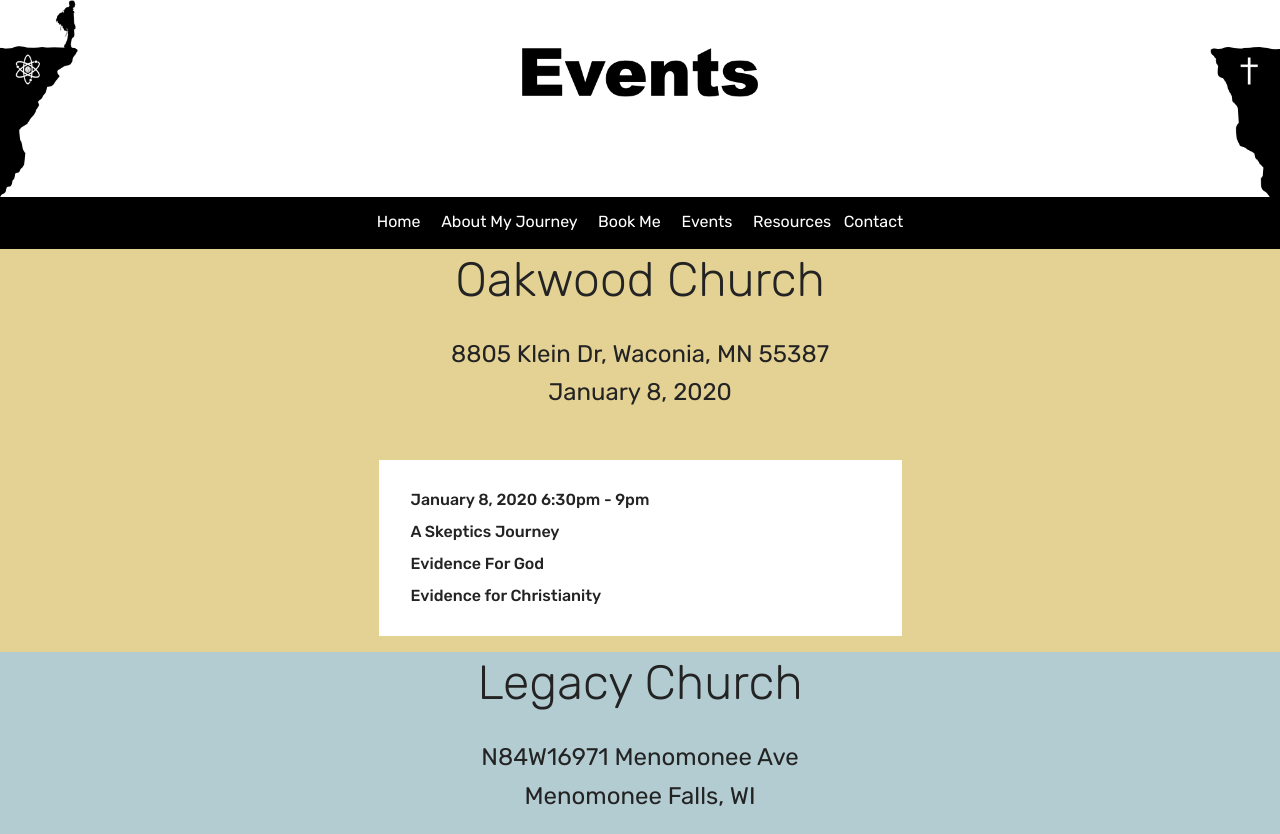
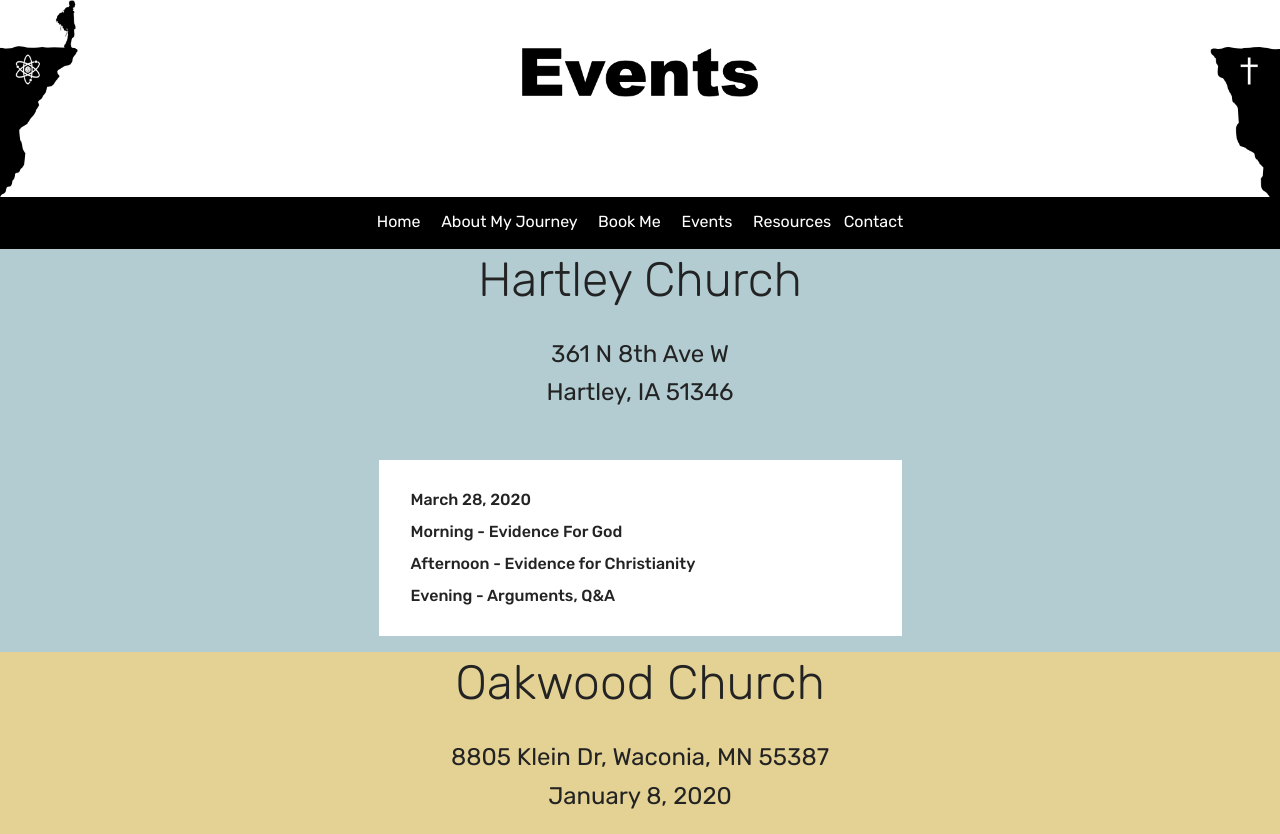
Before and after one commit to aSkepticsJourney/aSkepticsJourney.github.io, a plain HTML site: page Events.html in a window 1280 px wide. Shown: the top 834 px of the page. Drawn offline with Linux system fonts and the light colour scheme.

```diff
--- a/Events.html
+++ b/Events.html
@@ -49,7 +49,7 @@
     </figure>
 </section>
 
-<section class="engine"><a href="https://mobirise.info/j">website templates</a></section><section class="mbr-section content4 cid-rOCJQpHJJD" id="content4-33">
+<section class="engine"><a href="https://mobirise.info/y">html website templates</a></section><section class="mbr-section content4 cid-rOCJQpHJJD" id="content4-33">
 
 
 
@@ -61,6 +61,55 @@
                     <a href="index.html" class="text-white">Home</a> &nbsp; &nbsp;&nbsp;<a href="About.html" class="text-white">About My Journey&nbsp;</a>&nbsp; &nbsp; <a href="page3.html" class="text-white">Book Me</a> &nbsp; &nbsp; <a href="Events.html" class="text-white">Events</a> &nbsp; &nbsp; <a href="assets/files/Resources.pdf" target="_blank" class="text-white">Resources</a> &nbsp; <a href="mailto:aSkepticsJourney@gmail.com" class="text-white">Contact</a></p></h3>
 
             </div>
+        </div>
+    </div>
+</section>
+
+<section class="header1 cid-rPRtCfmoBc" id="header16-3b">
+
+
+
+
+
+    <div class="container">
+        <div class="row justify-content-md-center">
+            <div class="col-md-10 align-center">
+
+                <h3 class="mbr-section-subtitle mbr-light pb-3 mbr-fonts-style display-2">
+                    Hartley Church<br></h3>
+                <p class="mbr-text pb-3 mbr-fonts-style display-5">
+                    361 N 8th Ave W<br>Hartley, IA 51346
+                </p>
+
+            </div>
+        </div>
+    </div>
+
+</section>
+
+<section class="features3 cid-rPRtDcnfY8" id="features3-3c">
+
+
+
+
+    <div class="container">
+        <div class="media-container-row">
+            <div class="card p-3 col-12 col-md-6">
+                <div class="card-wrapper">
+
+                    <div class="card-box">
+                        <h4 class="card-title mbr-fonts-style display-7">March 28, 2020<br><br>Morning - Evidence For God<br><br>Afternoon - Evidence for Christianity<br><br>Evening - Arguments, Q&amp;A</h4>
+
+                    </div>
+
+                </div>
+            </div>
+
+
+
+
+
+
         </div>
     </div>
 </section>
--- a/assets/mobirise/css/mbr-additional.css
+++ b/assets/mobirise/css/mbr-additional.css
@@ -1107,6 +1107,58 @@ section.lazy-placeholder:after {
 .cid-rOCJQpHJJD .mbr-section-subtitle P {
   text-align: center;
 }
+.cid-rPRtCfmoBc {
+  padding-top: 0px;
+  padding-bottom: 0px;
+  background-color: #b2ccd2;
+}
+.cid-rPRtCfmoBc P {
+  color: #767676;
+}
+.cid-rPRtCfmoBc .mbr-text,
+.cid-rPRtCfmoBc .mbr-section-btn {
+  color: #232323;
+}
+.cid-rPRtDcnfY8 {
+  padding-top: 0px;
+  padding-bottom: 0px;
+  background-color: #b2ccd2;
+}
+.cid-rPRtDcnfY8 .card-box {
+  padding: 0 2rem;
+}
+.cid-rPRtDcnfY8 .mbr-section-btn {
+  padding-top: 1rem;
+}
+.cid-rPRtDcnfY8 .mbr-section-btn a {
+  margin-top: 1rem;
+  margin-bottom: 0;
+}
+.cid-rPRtDcnfY8 h4 {
+  font-weight: 500;
+  margin-bottom: 0;
+  text-align: left;
+  padding-top: 2rem;
+}
+.cid-rPRtDcnfY8 p {
+  margin-bottom: 0;
+  text-align: left;
+  padding-top: 1.5rem;
+}
+.cid-rPRtDcnfY8 .mbr-text {
+  color: #767676;
+}
+.cid-rPRtDcnfY8 .card-wrapper {
+  height: 100%;
+  padding-bottom: 2rem;
+  background: #ffffff;
+  box-shadow: 0px 0px 0px 0px rgba(0, 0, 0, 0);
+  transition: box-shadow 0.3s;
+}
+.cid-rPRtDcnfY8 .card-wrapper:hover {
+  box-shadow: 0px 0px 30px 0px rgba(0, 0, 0, 0.05);
+  transition: box-shadow 0.3s;
+}
 .cid-rMIHnpXzxM {
   padding-top: 0px;
   padding-bottom: 0px;
```
Also changed, not shown: About.html (+1 -1 lines), assets/images/hashes.json (+1 -1 lines), index.html (+1 -1 lines), page3.html (+1 -1 lines), 1 other file.
